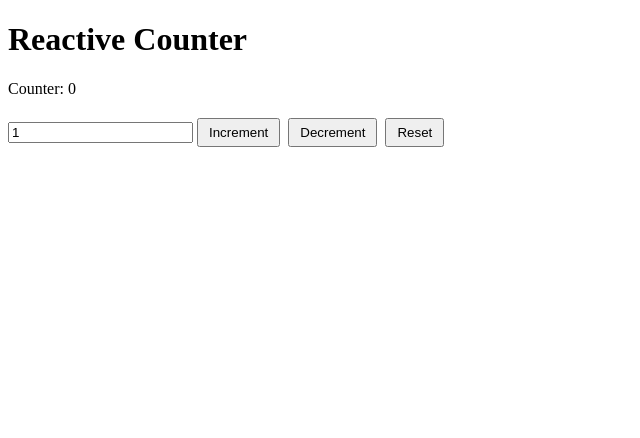
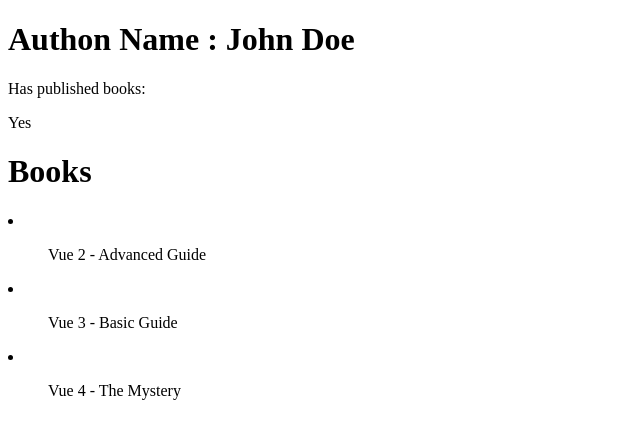
Before and after one commit to Measum-Shah/Vue-Learning, a Vue app in the folder vue-basics/: page / in a window 1280 px wide. Shown: the top 438 px of the page, without its empty margins (0-640 px from the left). Built offline with nearby package versions, Linux system fonts and the light colour scheme.

Commit message:
Learned Computed Properties

```diff
--- a/vue-basics/src/App.vue
+++ b/vue-basics/src/App.vue
@@ -21,7 +21,10 @@
      <!-- <Ref/> -->
 
     <!-- This component shows usage of reactive() -->
-    <Reactive />
+    <!-- <Reactive /> -->
+
+     <!-- This Component Shows the usage of Computed() -->
+    <Computed />
 </div>
 </template>
 <script setup lang="js">
@@ -32,6 +35,7 @@ import DynamicAttributes from './components/DynamicAttributes.vue';
 import Modifiers from './components/Modifiers.vue';
 import Ref from './components/reactivity/Ref.vue';
 import Reactive from './components/reactivity/Reactive.vue';
+import Computed from './components/Computed.vue';
 </script>
 <style lang="">
 
--- /dev/null
+++ b/vue-basics/src/components/Computed.vue
@@ -0,0 +1,28 @@
+<script setup>
+import { reactive, computed } from 'vue'
+
+const author = reactive({
+  name: 'John Doe',
+  books: [
+    'Vue 2 - Advanced Guide',
+    'Vue 3 - Basic Guide',
+    'Vue 4 - The Mystery'
+  ]
+})
+
+// a computed ref
+const publishedBooksMessage = computed(() => {
+  return author.books.length > 0 ? 'Yes' : 'No'
+})
+
+
+</script>
+
+<template>
+<h1>Authon Name : {{ author.name }}</h1>
+  <p>Has published books:</p>
+  <span>{{ publishedBooksMessage }}</span>
+  <h1>Books</h1>
+  <li v-for="(book, index) in author.books" :key="index">
+    <ul>{{ book }}</ul></li>
+</template>
```
